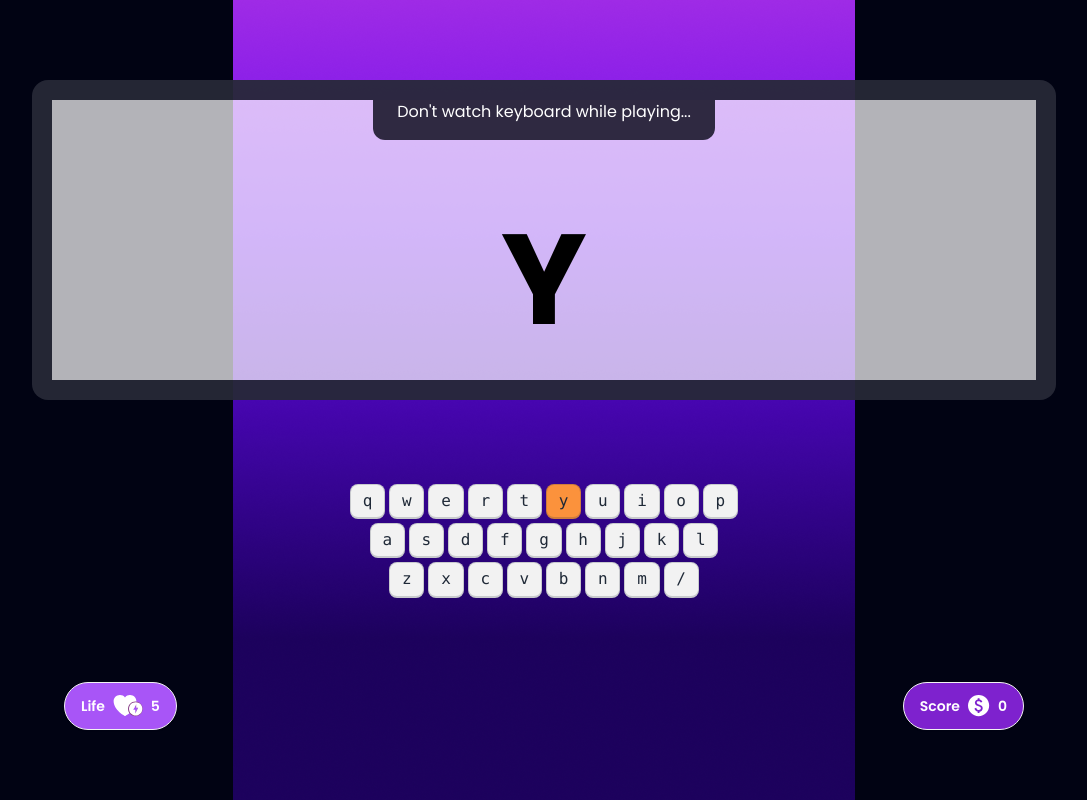
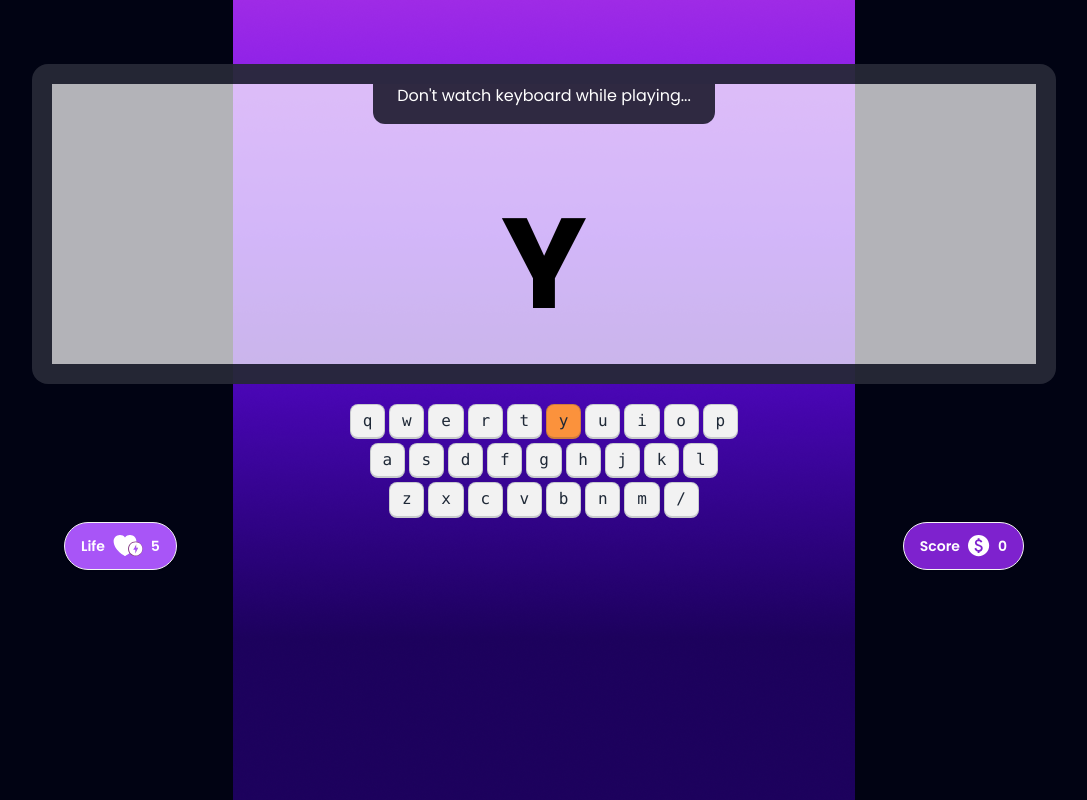
Before and after one commit to RUHULAMIN2024/alpha-clash-pro, a plain HTML site: page index.html in a window 1280 px wide. Both pictures are taken after a click on the button "Play Now". Shown: the whole page, without its empty margins (96-1183 px from the left). Drawn offline with nearby package versions, Linux system fonts and the light colour scheme.

Commit message:
design changes

```diff
--- a/index.html
+++ b/index.html
@@ -25,7 +25,7 @@
         </section>
         <!-- playground start-->
         <section id="play-ground" class="hidden">
-            <div class="flex flex-col items-center gap-20 pt-20">
+            <div class="flex flex-col items-center pt-16">
                 <!-- screen -->
                 <div
                     class="artboard artboard-horizontal phone-6 border-[20px] rounded-2xl border-[#010313CC] bg-[#FFFFFFB3]">
@@ -39,7 +39,7 @@
                 </div>
                 <!-- keyboard start-->
                 <div>
-                    <div class="flex justify-center gap-1 my-1 w-full">
+                    <div class="flex justify-center gap-1 mt-5 w-full">
                         <kbd id="q" class="kbd">q</kbd>
                         <kbd id="w" class="kbd">w</kbd>
                         <kbd id="e" class="kbd">e</kbd>
```
